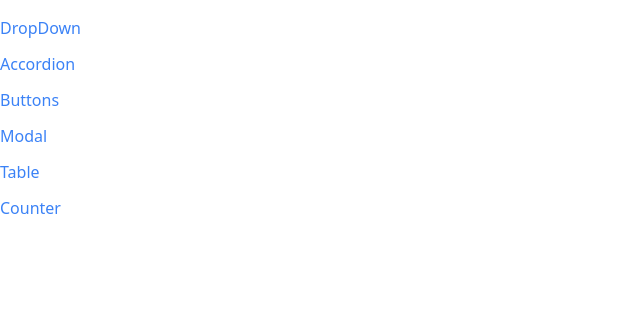
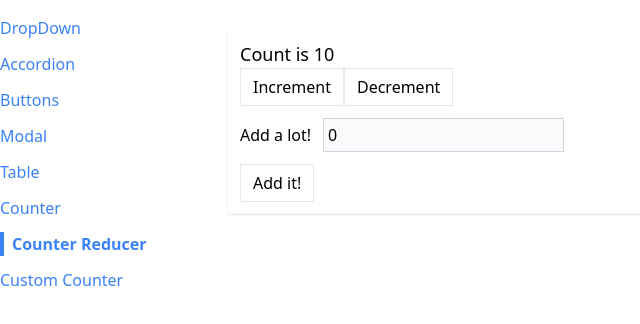
Before and after one commit to rlluchese/usual_components, a React (Create React App) app in the folder comps/: page /counterreducer in a window 1280 px wide. Shown: the top 324 px of the page, without its empty margins (0-640 px from the left). Built offline with nearby package versions, Linux system fonts and the light colour scheme.

Commit message:
Counter with reducer
Using reducer for learning purpose

```diff
--- a/comps/src/App.js
+++ b/comps/src/App.js
@@ -6,6 +6,8 @@ import ButtonPage from './pages/ButtonPage';
 import ModalPage from './pages/ModalPage';
 import TablePage from './pages/TablePage';
 import CounterPage from './pages/CounterPage';
+import CounterReducerPage from './pages/CounterReducerPage';
+import CustomCounterPage from './pages/CustomCounterPage';
 
 function App() {
   return (
@@ -30,6 +32,12 @@ function App() {
         <Route path='/counter'>
           <CounterPage initialCount={ 10 } />
         </Route>
+        <Route path='/customcounter'>
+          <CustomCounterPage initialCount={ 10 } />
+        </Route>
+        <Route path='/counterreducer'>
+          <CounterReducerPage initialCount={ 10 } />
+        </Route>
       </div>
     </div>
   );
--- a/comps/src/components/SideBar.js
+++ b/comps/src/components/SideBar.js
@@ -7,7 +7,9 @@ function SideBar(){
         { label: 'Buttons', path: '/buttons' },
         { label: 'Modal', path: '/modal' },
         { label: 'Table', path: '/table' },
-        { label: 'Counter', path: '/counter' }
+        { label: 'Counter', path: '/counter' },
+        { label: 'Counter Reducer', path: '/counterreducer' },
+        { label: 'Custom Counter', path: '/customcounter' }
     ];
 
     const renderedLinks = links.map((link) => {
--- /dev/null
+++ b/comps/src/pages/CounterReducerPage.js
@@ -0,0 +1,95 @@
+import Button from '../components/Button';
+import { useReducer } from 'react';
+import Panel from '../components/Panel';
+
+const INCREMENT_COUNT = 'increment-count';
+const DECREMENT_COUNT = 'decrement-count';
+const INCREMENT_COUNT_BY_QUANTITY = 'increment-count-by-quantity';
+const EDIT_QUANTITY = 'edit-quantity';
+
+const reducer = (state, action) => {
+    switch (action.type){
+        case INCREMENT_COUNT:
+            return {
+                ...state,
+                count: state.count + 1
+            };
+        case DECREMENT_COUNT:
+            return {
+                ...state,
+                count: state.count - 1
+            };
+        case INCREMENT_COUNT_BY_QUANTITY:
+            return {
+                ...state, // Even re-writing all the properties, we let this line if in the future we add a new property our code won't break
+                count: state.count + state.quantity,
+                quantity: 0
+            };
+        case EDIT_QUANTITY:
+            return {
+                ...state,
+                quantity: action.payload
+            };
+        default:
+            // Always guarantee a return value, or we could decide to throw an error. It's up to us!
+            return state;
+    }
+};
+
+function CustomReducerPage({ initialCount }){
+    const [state, dispatch] = useReducer(reducer, {
+        count: initialCount,
+        quantity: 0
+    });
+
+    const increment = () => {
+        dispatch({
+            type: INCREMENT_COUNT
+        });
+    };
+
+    const decrement = () => {
+        dispatch({
+            type: DECREMENT_COUNT
+        });
+    };
+
+    const handleSubmit = (event) => {
+        event.preventDefault();
+        dispatch({
+            type: INCREMENT_COUNT_BY_QUANTITY
+        });
+    };
+
+    const handleEdit = (event) => {
+        const value = parseInt(event.target.value) || 0;
+        dispatch({
+            type: EDIT_QUANTITY,
+            payload: value
+        });
+    };
+
+    return (
+        <Panel className='m-3'>
+            <h1 className='text-lg'>Count is { state.count }</h1>
+            <div className='flex flex-row'>
+                <Button onClick={ increment }>
+                    Increment
+                </Button>
+                <Button onClick={ decrement }>
+                    Decrement
+                </Button>
+            </div>
+
+            <form onSubmit={ handleSubmit }>
+                <label>Add a lot!</label>
+                <input type='number' className='p-1 m-3 bg-gray-50 border border-gray-300' value={ state.quantity } onChange={ handleEdit }></input>
+                <Button>
+                    Add it!
+                </Button>
+            </form>
+        </Panel>
+    );
+}
+
+export default CustomReducerPage;
--- /dev/null
+++ b/comps/src/pages/CustomCounterPage.js
@@ -0,0 +1,50 @@
+import Button from '../components/Button';
+import { useState } from 'react';
+import Panel from '../components/Panel';
+
+function CustomCounterPage({ initialCount }){
+    const [count, setCount] = useState(initialCount);
+    const [quantity, setQuantity] = useState(0);
+
+    const increment = () => {
+        setCount(count + 1);
+    };
+
+    const decrement = () => {
+        setCount(count - 1);
+    };
+
+    const handleSubmit = (event) => {
+        event.preventDefault();
+        setCount(count + quantity);
+    };
+
+    const handleEdit = (event) => {
+        const value = parseInt(event.target.value) || 0;
+        setQuantity(value);
+    };
+
+    return (
+        <Panel className='m-3'>
+            <h1 className='text-lg'>Count is { count }</h1>
+            <div className='flex flex-row'>
+                <Button onClick={ increment }>
+                    Increment
+                </Button>
+                <Button onClick={ decrement }>
+                    Decrement
+                </Button>
+            </div>
+
+            <form onSubmit={ handleSubmit }>
+                <label>Add a lot!</label>
+                <input type='number' className='p-1 m-3 bg-gray-50 border border-gray-300' value={ quantity } onChange={ handleEdit }></input>
+                <Button>
+                    Add it!
+                </Button>
+            </form>
+        </Panel>
+    );
+}
+
+export default CustomCounterPage;
```
